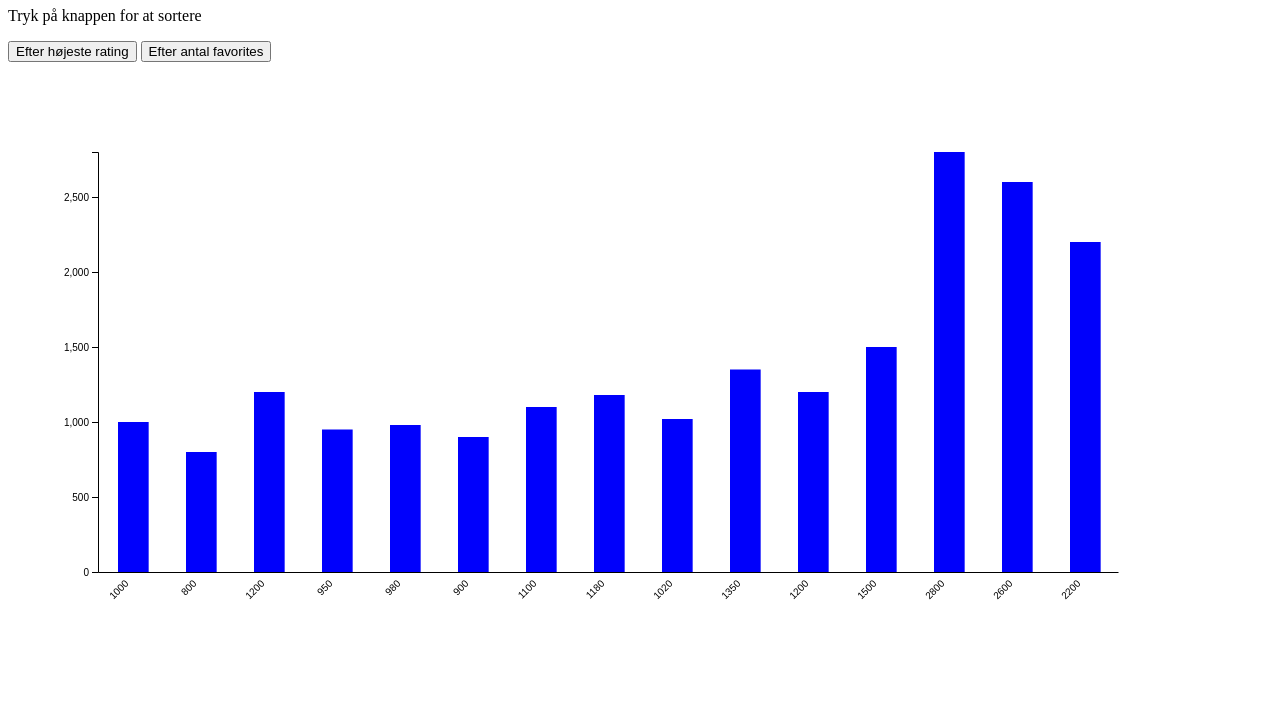
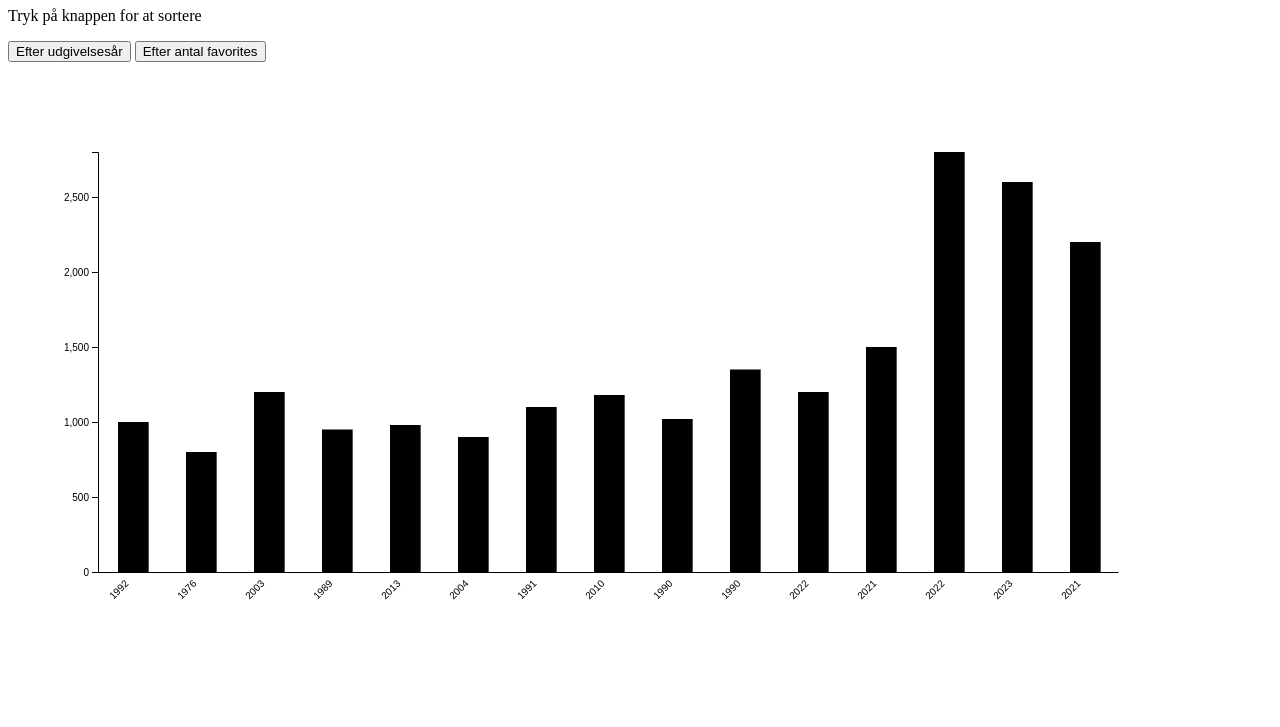
Before and after one commit to noahrdam/Aflevering-4, a plain HTML site: page index.html in a window 1280 px wide. Shown: the part 73-800 px from the top of the page. Drawn offline with nearby package versions, Linux system fonts and the light colour scheme.

Commit message:
udgivelsesår

```diff
--- a/dataanmination2.js
+++ b/dataanmination2.js
@@ -4,21 +4,21 @@ const padding = 20;
 const axisPadding = 70;
 
 const dataset = [
-    [4.5, 1000, "Greatest hits"],
-    [4.2, 800, "Wild Cherry"],
-    [4.6, 1200, "Meteora"],
-    [4.4, 950, "Top Gun - Motion Picture Soundtrack"],
-    [4.3, 980, "Hjertestarter - Bonus Edition"],
-    [4.2, 900, "USADSB"],
-    [4.5, 1100, "Joyride"],
-    [4.6, 1180, "Slippery When Wet"],
-    [4.4, 1020, "Crazy World"],
-    [4.8, 1350, "The Razors Edge"],
-    [4.2, 1200, "Electric Dreams"],
-    [4.5, 1500, "Epic Jams"],
-    [4.7, 2800, "Electric Symphony"],
-    [4.9, 2600, "Lost in Time"],
-    [4.6, 2200, "Summer Vibes"]
+    [1992, 1000, "Greatest hits"],
+    [1976, 800, "Wild Cherry"],
+    [2003, 1200, "Meteora"],
+    [1989, 950, "Top Gun - Motion Picture Soundtrack"],
+    [2013, 980, "Hjertestarter - Bonus Edition"],
+    [2004, 900, "USADSB"],
+    [1991, 1100, "Joyride"],
+    [2010, 1180, "Slippery When Wet"],
+    [1990, 1020, "Crazy World"],
+    [1990, 1350, "The Razors Edge"],
+    [2022, 1200, "Electric Dreams"],
+    [2021, 1500, "Epic Jams"],
+    [2022, 2800, "Electric Symphony"],
+    [2023, 2600, "Lost in Time"],
+    [2021, 2200, "Summer Vibes"]
 ]
 
 const svg = d3.select("body").append("svg").attr("width", w).attr("height", h);
@@ -31,7 +31,7 @@ let yAxis = null;
 
 init(dataset, false);
 
-d3.selectAll("#sortByRating, #sortByName, #sortByFavorites").on(
+d3.selectAll("#sortByYear, #sortByFavorites").on(
   "click",
   function (e) {
     let id = e.target.id;
@@ -86,7 +86,7 @@ function createDefaultChart(dataset) {
       return h - padding - axisPadding - yScale(d[1]);
     })
     .attr("fill", function (d) {
-      return "rgb(0, 0, " + (256 - d[0]) + ")";
+      return "rgb(0, 0, " + (256 - d[0]) + ")"
     });
 }
 
@@ -130,7 +130,7 @@ function createAxisX(xScale, isFastest) {
           if (isFastest) {
             return dataset[d][2];
           } else {
-            return dataset[d][1];
+            return dataset[d][0];
           }
         }
       })
@@ -179,13 +179,13 @@ function animateData(data, isFastest) {
 
 
 function sortData(by) {
-  if (by === "sortByRating") {
+  if (by === "sortByYear") {
     dataset.sort(function (a, b) {
       return a[0] - b[0];
     });
-  } else if (by === "sortByName") {
+  } else if (by === "sortByFavorites") {
     dataset.sort(function (a, b) {
-      return new Date(a[2]) - new Date(b[2]);
+      return new Date(a[1]) - new Date(b[1]);
     });
   } else {
     dataset.sort(function (a, b) {
--- a/index.html
+++ b/index.html
@@ -10,7 +10,7 @@
 
     <p>Tryk på knappen for at sortere</p>
     <div>
-      <button id="sortByRating">Efter højeste rating</button>
+      <button id="sortByYear">Efter udgivelsesår</button>
       <button id="sortByFavorites">Efter antal favorites</button>
     </div>
 
```
Also changed, not shown: eksempel.html (+4 -7 lines).
